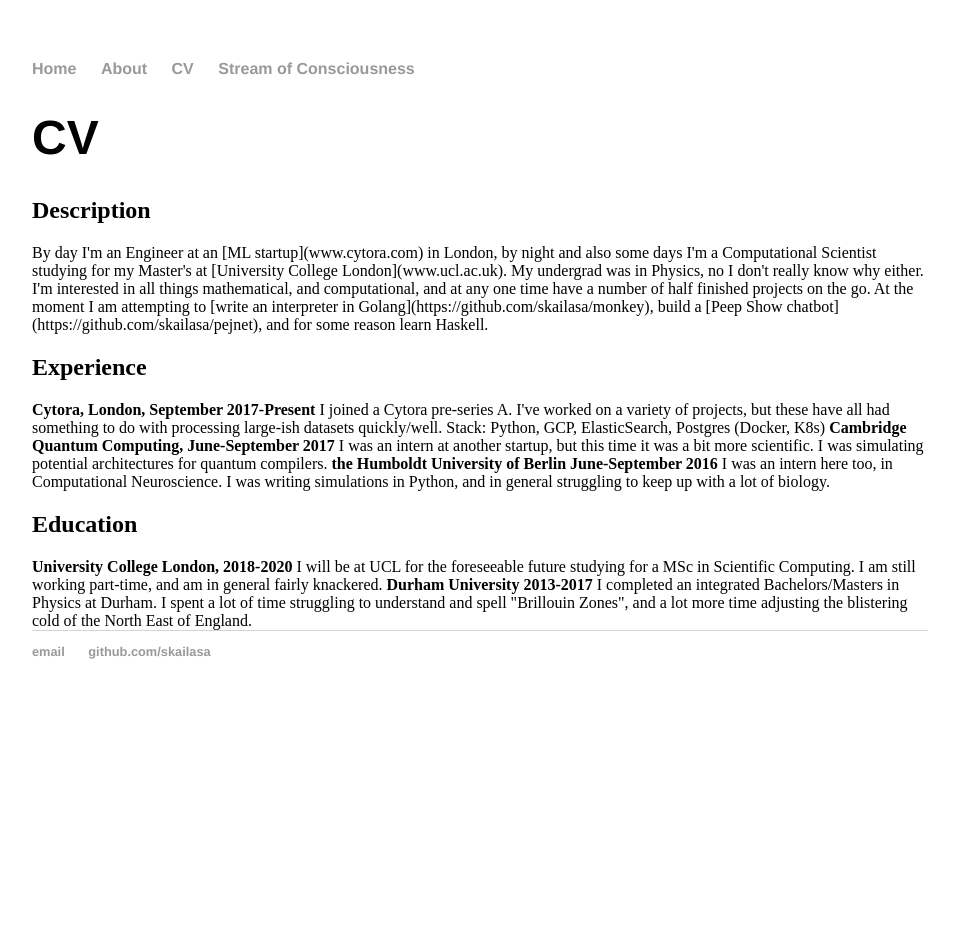
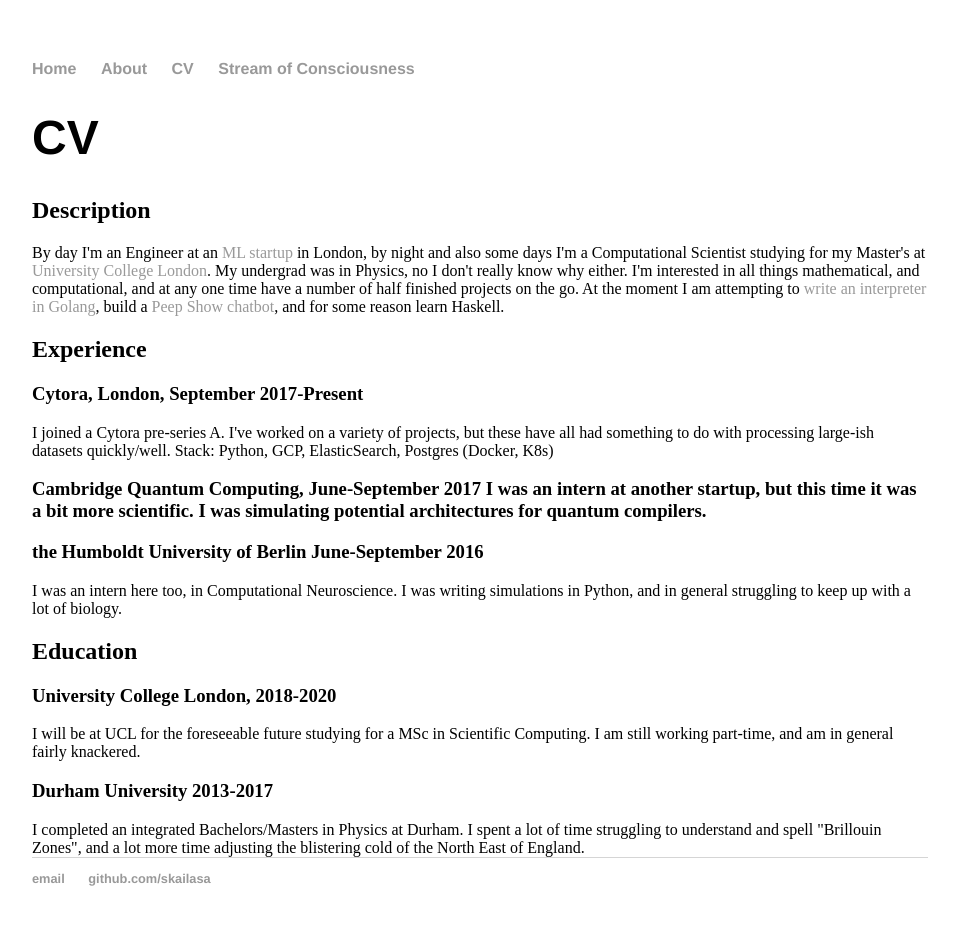
Before and after one commit to skailasa/skailasa.github.io, a Jekyll site: the page built from cv/index.html, in a window 1280 px wide. Shown: the whole page, without its empty margins (160-1119 px from the left). Built offline with Jekyll 4.4.1, drawn with Linux system fonts in a browser that asks for light colours; before the commit the page ends 900 px from its top, so only the background shows below that.

Commit message:
Update index.html

```diff
--- a/cv/index.html
+++ b/cv/index.html
@@ -6,37 +6,37 @@
 
 <h2> Description </h2>
 
-By day I'm an Engineer at an [ML startup](www.cytora.com) in London,
+By day I'm an Engineer at an <a href="www.cytora.com">ML startup</a> in London,
 by night and also some days I'm a Computational Scientist studying for
-my Master's at [University College London](www.ucl.ac.uk). My undergrad
+my Master's at <a href="www.ucl.ac.uk">University College London</a>. My undergrad
 was in Physics, no I don't really know why either.
 
 I'm interested in all things mathematical, and computational, and at any
 one time have a number of half finished projects on the go. At the moment
-I am attempting to [write an interpreter in Golang](https://github.com/skailasa/monkey),
-build a [Peep Show chatbot](https://github.com/skailasa/pejnet), and for
+I am attempting to <a href="https://github.com/skailasa/monkey">write an interpreter in Golang</a>,
+build a <a href="https://github.com/skailasa/pejnet">Peep Show chatbot</a>, and for
 some reason learn Haskell.
 
 <h2>Experience</h2>
-<strong> Cytora, London, September 2017-Present </strong>
+<h3> Cytora, London, September 2017-Present </h3>
 I joined a Cytora pre-series A. I've worked on a variety of projects, but
 these have all had something to do with processing large-ish datasets quickly/well.
 Stack: Python, GCP, ElasticSearch, Postgres (Docker, K8s)
 
-<strong> Cambridge Quantum Computing, June-September 2017 </strong>
+<h3> Cambridge Quantum Computing, June-September 2017 </h<>
 I was an intern at another startup, but this time it was a bit more scientific.
 I was simulating potential architectures for quantum compilers.
 
-<strong> the Humboldt University of Berlin June-September 2016 </strong>
+<h3> the Humboldt University of Berlin June-September 2016 </h3>
 I was an intern here too, in Computational Neuroscience. I was writing simulations
 in Python, and in general struggling to keep up with a lot of biology.
 
 <h2> Education </h2>
-<strong> University College London, 2018-2020 </strong>
+<h3> University College London, 2018-2020 </h3>
 I will be at UCL for the foreseeable future studying for a MSc in Scientific Computing.
 I am still working part-time, and am in general fairly knackered.
 
-<strong> Durham University 2013-2017</strong>
+<h3> Durham University 2013-2017</h3>
 I completed an integrated Bachelors/Masters in Physics at Durham. I spent a lot of time
 struggling to understand and spell "Brillouin Zones", and a lot more time adjusting the
 blistering cold of the North East of England.
```
